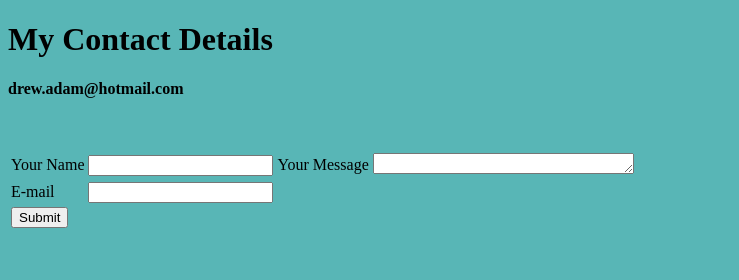
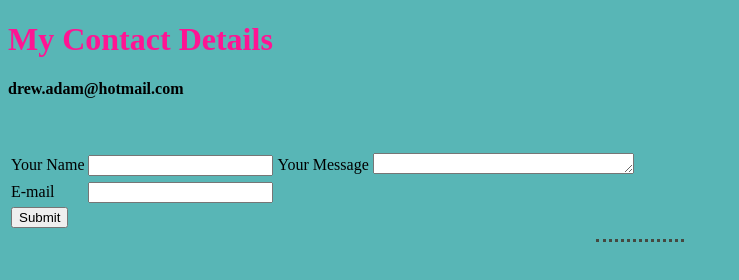
Before and after one commit to DigBoink/cv, a plain HTML site: page Contact Me.html in a window 1280 px wide. Shown: the whole page, without its empty margins (0-739 px from the left). Drawn offline with Linux system fonts and the light colour scheme.

Commit message:
updated with css

```diff
--- a/Contact Me.html
+++ b/Contact Me.html
@@ -3,9 +3,8 @@
     <head>
         <meta charset="utf-8">
         <title>Contact Me</title>
-        <style>
-            body{background-color: rgb(88, 182, 182);}
-        </style>
+        <link rel="stylesheet" href="css/styles.css">
+
     </head>
     <body>
         <h1>My Contact Details</h1>
@@ -16,7 +15,7 @@
             <td><label>Your Name</label></td>
             <td><input type="text" name="your name" value=""></td>
             <td><label>Your Message</label></td>
-            <td> <textarea name="" rows=1 cols=30></textarea>
+            <td> <textarea name="Your Message" rows=1 cols=30></textarea>
              </td>
            </tr>
             <br>
@@ -29,5 +28,6 @@
             </tr>
         </form>
         </table>
+        <hr>
     </body>
 </html>
--- /dev/null
+++ b/css/styles.css
@@ -0,0 +1,13 @@
+body{
+    background-color: rgb(88, 182, 182);
+}
+hr{
+    width: 7%;
+    background-color: rgba(0, 0, 128, 0);
+    border-style: dotted none none;
+    border-width: 3px;
+    border-color: rgb(69, 73, 65);
+   }
+h1{
+    color: deeppink;
+}
```
Also changed, not shown: index.html (+1 -13 lines).
